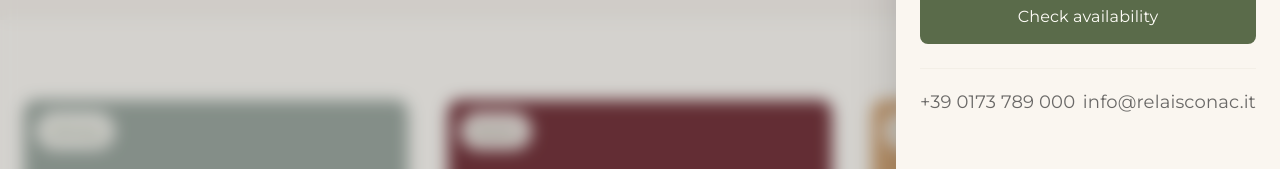
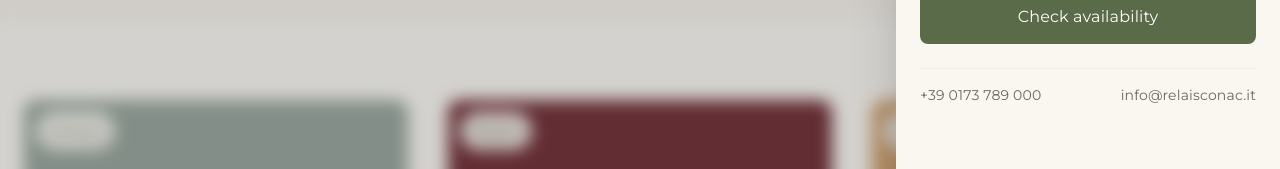
Before and after one commit to iTzRusso10/conac-3, a Next.js app: page /en/suite in a window 1280 px wide. Both pictures are taken after a click on the button "Apri menu". Shown: the part 590-759 px from the top of the page. Built offline with nearby package versions, Linux system fonts and the light colour scheme; a web font is replaced by a local one.

Commit message:
Aggiungi supporto per classi di immagine personalizzate nel componente PageHero e modifica la classe di testo nel Navbar per una migliore leggibilità

```diff
--- a/src/app/[locale]/la-dolce-vita/page.tsx
+++ b/src/app/[locale]/la-dolce-vita/page.tsx
@@ -62,6 +62,7 @@ export default async function DolceVitaPage({
         title={dictionary.dolcevita.hero.headline}
         subtitle={dictionary.dolcevita.hero.subhead}
         image="/images/dolcevita/6.webp"
+        imageClassName="bg-bottom!"
       />
 
       <SectionWithLogo
--- a/src/components/layout/Navbar.tsx
+++ b/src/components/layout/Navbar.tsx
@@ -219,10 +219,10 @@ export default function Navbar({ dictionary, locale }: NavbarProps) {
                   initial={{ opacity: 0 }}
                   animate={{ opacity: 1 }}
                   transition={{ delay: 0.35 }}
-                  className="mt-6 pt-4 border-t flex justify-between items-center border-pietra/20 text-sm text-ferro/60 font-sans text-center"
+                  className="mt-6 pt-4 border-t  flex justify-between items-center border-pietra/20  text-ferro/60 font-sans text-center"
                 >
-                  <p>+39 0173 789 000</p>
-                  <p>info@relaisconac.it</p>
+                  <p className="text-sm!">+39 0173 789 000</p>
+                  <p className="text-sm!">info@relaisconac.it</p>
                 </motion.div>
               </nav>
             </motion.div>
--- a/src/components/ui/PageHero.tsx
+++ b/src/components/ui/PageHero.tsx
@@ -7,6 +7,7 @@ interface PageHeroProps {
   subtitle?: string;
   image?: string;
   align?: "center" | "left";
+  imageClassName?: string;
 }
 
 export default function PageHero({
@@ -14,6 +15,7 @@ export default function PageHero({
   subtitle,
   image,
   align = "center",
+  imageClassName,
 }: PageHeroProps) {
   const alignClasses = {
     center: "text-center items-center justify-center",
@@ -26,7 +28,7 @@ export default function PageHero({
       {image ? (
         <>
           <div
-            className="absolute inset-0 bg-cover bg-center bg-no-repeat z-0"
+            className={`absolute inset-0 bg-cover bg-center bg-no-repeat z-0 ${imageClassName}`}
             style={{ backgroundImage: `url(${image})` }}
           />
           {/* Overlay scuro per leggibilità */}
```
